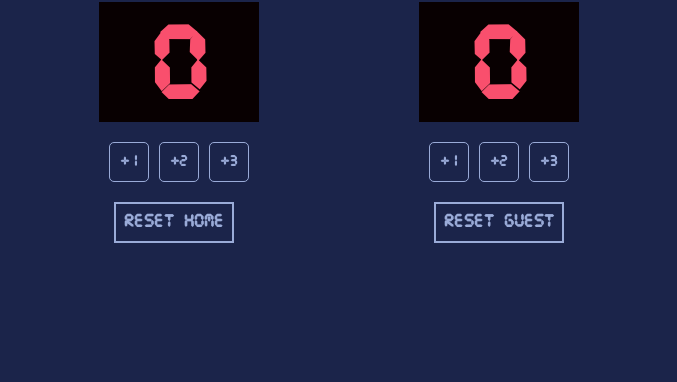
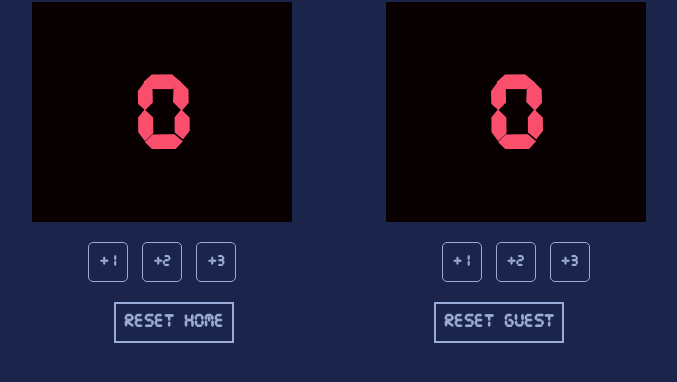
Before and after one commit to rywilldev/basketball-scoreboard, a plain HTML site: page index.html in a window 1280 px wide. Shown: the part 100-482 px from the top of the page, without its empty margins (301-978 px from the left). Drawn offline with Linux system fonts and the light colour scheme.

Commit message:
update style.css
increase width and height of .score class and add margin auto to .score-add-container

```diff
--- a/style.css
+++ b/style.css
@@ -33,8 +33,8 @@ body {
     justify-content: center;
     align-items: center;
     background: #080001;
-    width: 160px;
-    height: 120px;
+    width: 260px;
+    height: 220px;
 }
 
 #home-score-el {
@@ -54,9 +54,10 @@ body {
 }
 
 .score-add-container {
-    display: flex;
+    /* display: flex; */
     justify-content: center;
     align-items: center;
+    margin: auto;
     width: 160px;
 }
 
```
